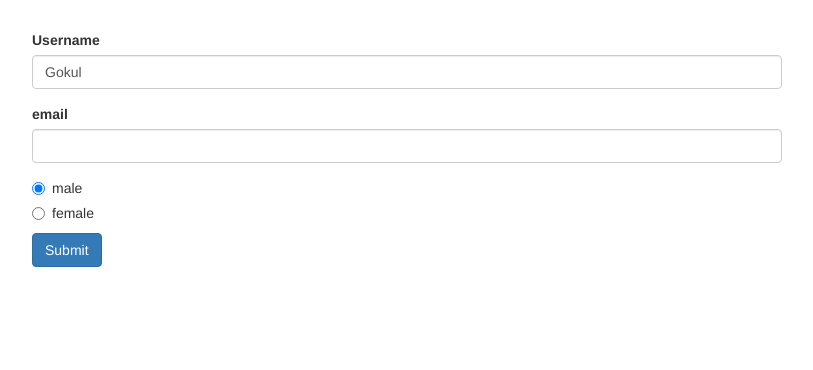
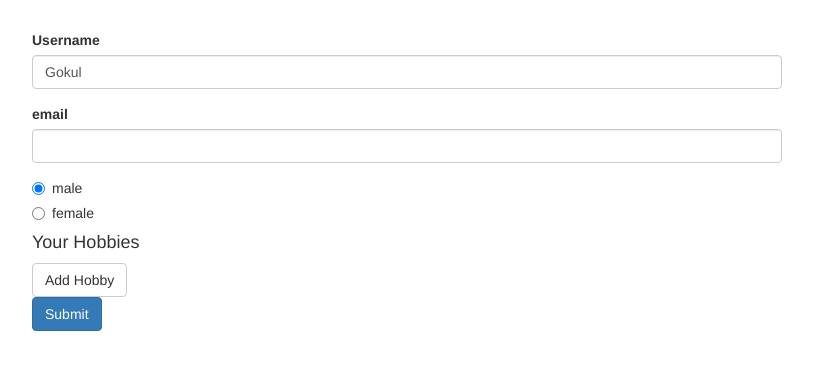
Before and after one commit to gokuljsparkout/Angular-, an Angular app: page / in a window 1280 px wide. Shown: the top 370 px of the page, without its empty margins (233-1046 px from the left). Built offline with nearby package versions, Linux system fonts and the light colour scheme.

Commit message:
Reactive: Arrays of Form Controls (FormArray)

```diff
--- a/src/app/app.component.html
+++ b/src/app/app.component.html
@@ -46,6 +46,17 @@
             }}
           </label>
         </div>
+        <div formArrayName="hobbies">
+          <h4>Your Hobbies</h4>
+          <button class="btn btn-default" type="button" (click)="onAddHobby()">
+            Add Hobby
+          </button>
+          <div class="form-group" *ngFor="let hobbyControl of getControls(); let i = index">
+            <input type="text" [formControlName]="i" />
+          </div>
+
+
+        </div>
         <button class="btn btn-primary" type="submit">Submit</button>
       </form>
     </div>
--- a/src/app/app.component.ts
+++ b/src/app/app.component.ts
@@ -1,5 +1,11 @@
 import { Component, OnInit, ViewChild } from '@angular/core';
-import { FormControl, FormGroup, NgForm, Validators } from '@angular/forms';
+import {
+  FormArray,
+  FormControl,
+  FormGroup,
+  NgForm,
+  Validators,
+} from '@angular/forms';
 @Component({
   selector: 'app-root',
   templateUrl: './app.component.html',
@@ -12,6 +18,16 @@
   onSubmit() {
     console.log(this.signupForm);
   }
+
+  onAddHobby() {
+    const control = new FormControl(null, Validators.required);
+    (<FormArray>this.signupForm.get('hobbies')).push(control);
+  }
+
+  getControls() {
+    return (this.signupForm.get('hobbies') as FormArray).controls;
+  }
+
   ngOnInit() {
     this.signupForm = new FormGroup({
       userData: new FormGroup({
@@ -19,6 +35,7 @@
         email: new FormControl(null, [Validators.email, Validators.required]),
       }),
       gender: new FormControl('male'),
+      hobbies: new FormArray([]),
     });
   }
 
```
